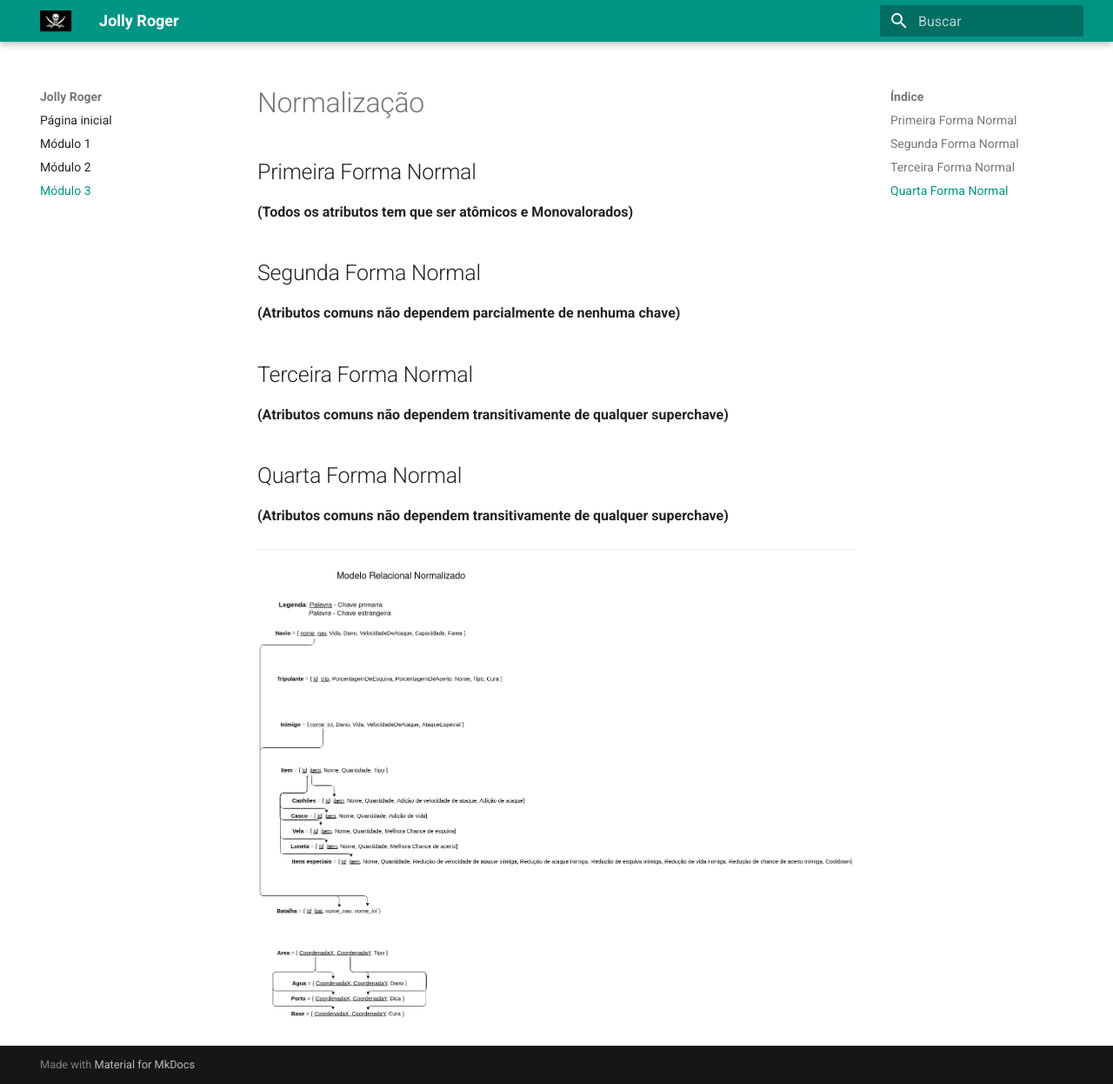
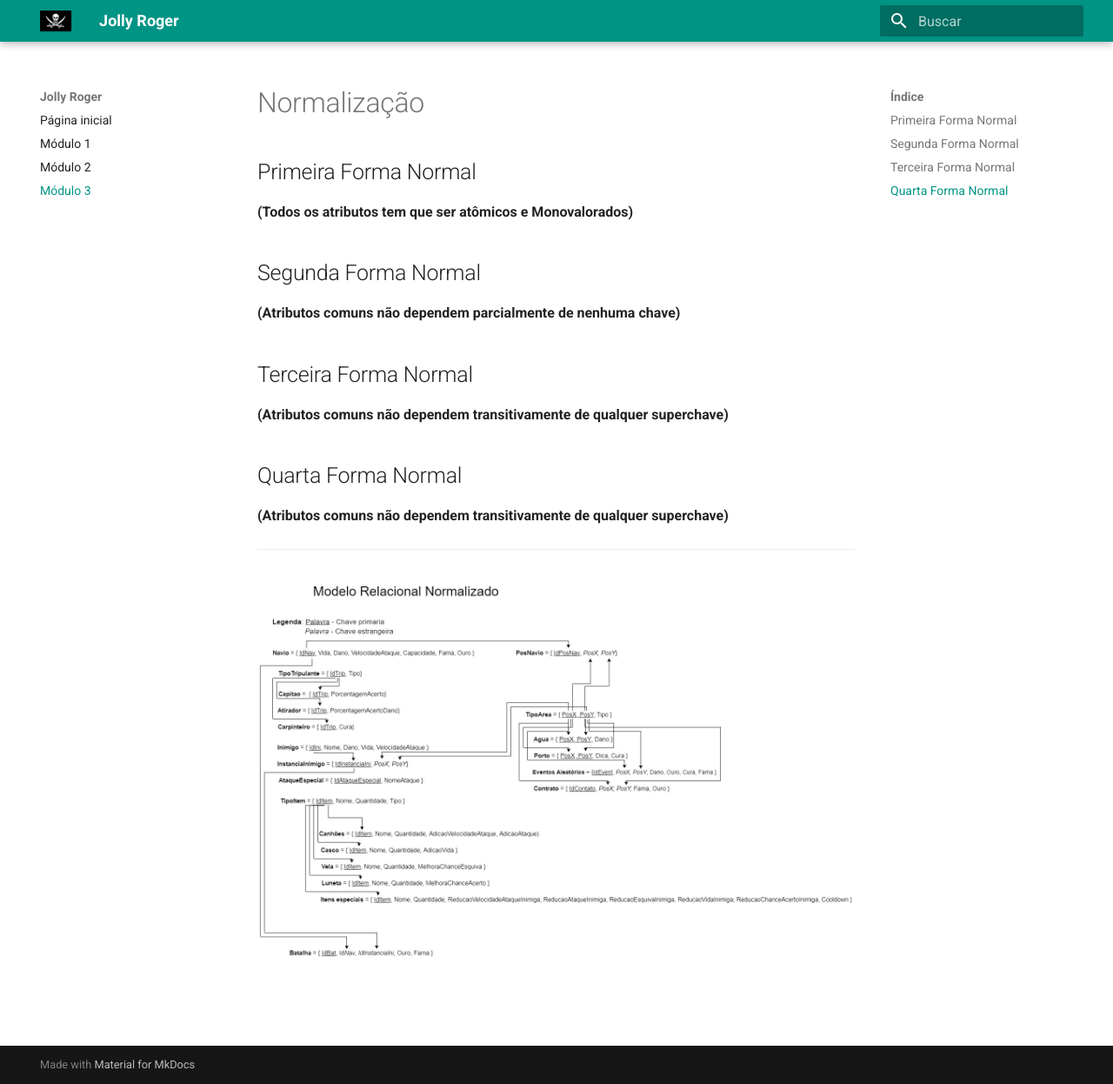
Before and after one commit to SBD1/grupo5-piratas, an MkDocs documentation site: the page built from docs/modulo3/normalizacao.md, in a window 1280 px wide and 1246 px high. Shown: the whole window at 87% size. Built offline with MkDocs 1.6.1 and Material for MkDocs 9.7.7, drawn with Linux system fonts in a browser that asks for light colours.

Commit message:
Atualizando modelo relacional normalizado Co-authored-by: Percon12 <fcorreiaandrade@gmail.com> Co-authored-by: gatotabaco <matheus.fsousa11@gmail.com> Co-authored-by: saracampss <saracampxx@gmail.com>

```diff
--- a/docs/modulo3/normalizacao.md
+++ b/docs/modulo3/normalizacao.md
@@ -14,4 +14,4 @@
 
 ---
 
-![](../images/MrNormalizado.png)
+![](../images/MrNormalizado.jpg)
```
Also changed, not shown: docs/images/MrNormalizado.jpg (added), docs/images/MrNormalizado.png (deleted).
